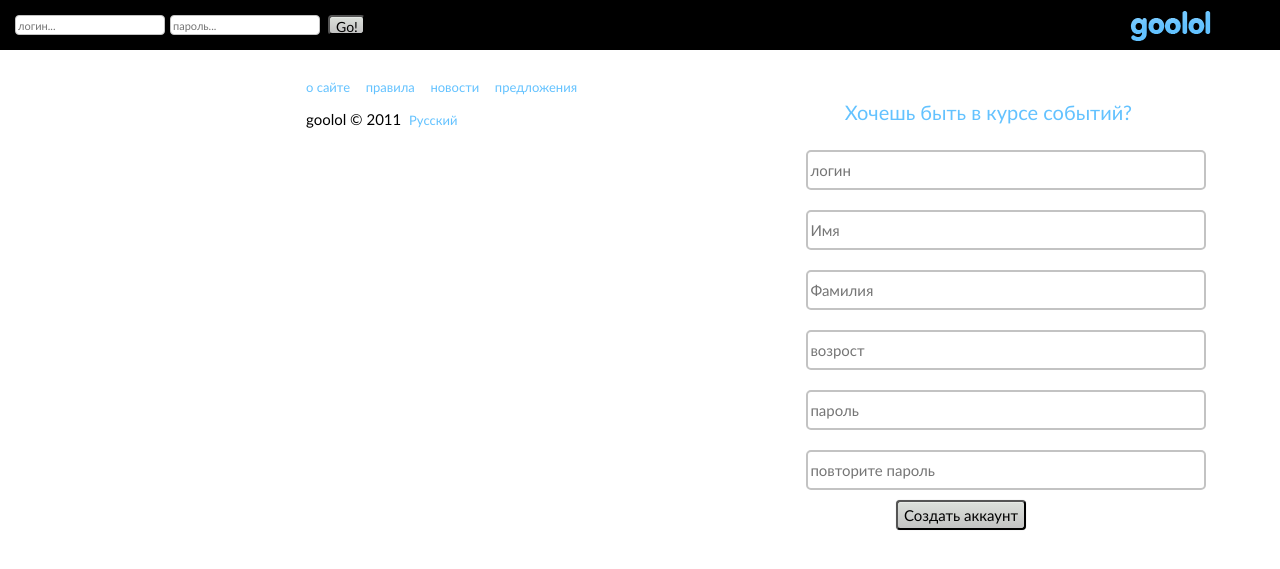
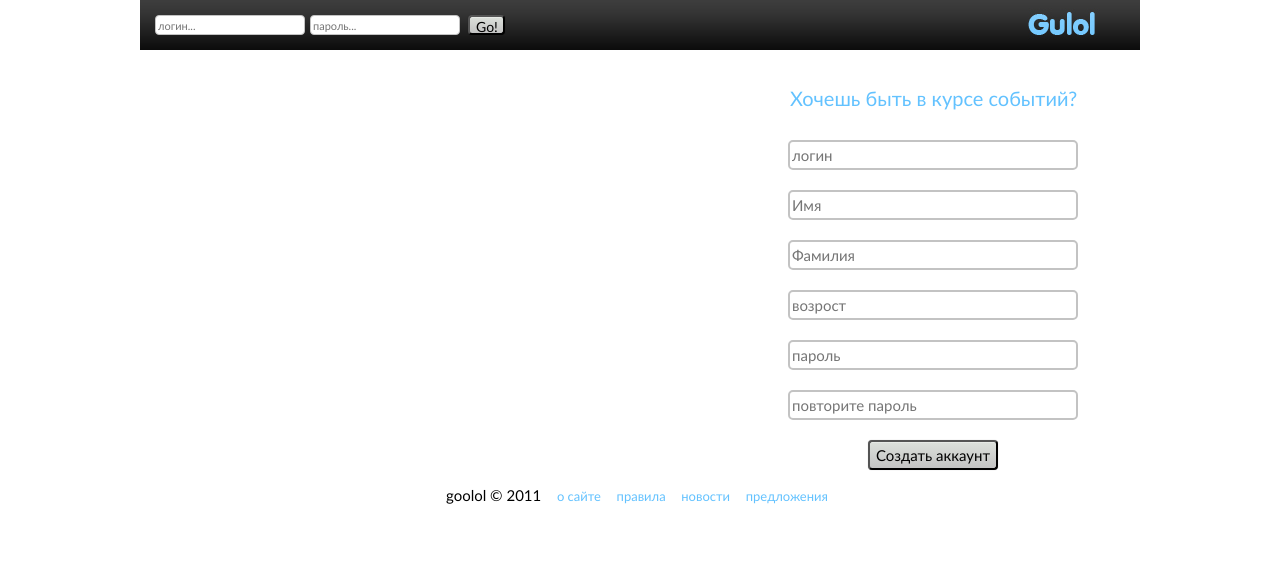
Before and after one commit to goolol/goolol, a PHP site: page / in a window 1280 px wide. Shown: the top 569 px of the page. Run offline with PHP 8.4, Linux system fonts and the light colour scheme.

Commit message:
смена дизайна главной и конченная, недоделанная шапка

```diff
--- a/css/account.css
+++ b/css/account.css
@@ -50,14 +50,12 @@
     -webkit-border-radius: 4px 4px;
 }
 
-#tabl{
-	width: 1000px;
-}
 
 #sobitie{
 	float: left;
 	width: 700px;
 	height: auto;
+        overflow: hidden;
 	/*border: solid 1px;*/
 }
 
--- a/css/focusform.css
+++ b/css/focusform.css
@@ -1,4 +1,7 @@
 #loginpass:focus {
+	border-color:#63c2ff;
+}
+#loginpass2:focus {
 	border-color:#63c2ff;
 }
 #loginreg:focus {
--- a/css/formreg.css
+++ b/css/formreg.css
@@ -1,9 +1,8 @@
 #loginreg{
-	position: absolute;
-	width: 400px;
-        height: 40px;
-        margin-left: 63%;
-        margin-top: 100px;
+	width: 290px;
+        height: 30px;
+        margin-left: 648px;
+        margin-top: 30px;
 	border-color:#c3c3c3;
         border-style: solid;
 	outline: none;
@@ -12,11 +11,10 @@
 	-webkit-border-radius: 5px 5px;
 }
 #namereg{
-	position: absolute;
-	width: 400px;
-        height: 40px;
-        margin-left: 63%;
-        margin-top: 160px;
+	width: 290px;
+        height: 30px;
+        margin-left: 648px;
+        margin-top: 20px;
 	border-color:#c3c3c3;
         border-style: solid;
 	outline: none;
@@ -25,11 +23,10 @@
 	-webkit-border-radius: 5px 5px;
 }
 #surnamereg{
-	position: absolute;
-	width: 400px;
-        height: 40px;
-        margin-left: 63%;
-        margin-top: 220px;
+	width: 290px;
+        height: 30px;
+        margin-left: 648px;
+        margin-top: 20px;
 	border-color:#c3c3c3;
         border-style: solid;
 	outline: none;
@@ -38,11 +35,10 @@
 	-webkit-border-radius: 5px 5px;
 }
 #agereg{
-	position: absolute;
-	width: 400px;
-        height: 40px;
-        margin-left: 63%;
-        margin-top: 280px;
+	width: 290px;
+        height: 30px;
+        margin-left: 648px;
+        margin-top: 20px;
 	border-color:#c3c3c3;
         border-style: solid;
 	outline: none;
@@ -51,12 +47,10 @@
 	-webkit-border-radius: 5px 5px;
 }
 #passreg{
-	position: fixed;
-	position: absolute;
-	width: 400px;
-        height: 40px;
-        margin-left: 63%;
-        margin-top: 340px;
+	width: 290px;
+        height: 30px;
+        margin-left: 648px;
+        margin-top: 20px;
 	border-color:#c3c3c3;
         border-style: solid;
 	outline: none;
@@ -65,11 +59,10 @@
 	-webkit-border-radius: 5px 5px;
 }
 #repassreg{
-	position: absolute;
-	width: 400px;
-        height: 40px;
-        margin-left: 63%;
-        margin-top: 400px;
+	width: 290px;
+        height: 30px;
+        margin-left: 648px;
+        margin-top: 20px;
 	border-color:#c3c3c3;
         border-style: solid;
 	outline: none;
@@ -78,11 +71,10 @@
 	-webkit-border-radius: 5px 5px;
 }
 #addaccreg{
-	position: absolute;
 	width: 130px;
         height: 30px;
-        margin-left: 70%;
-        margin-top: 450px;
+        margin-left: 728px;
+        margin-top: 20px;
 	font: 15px 'trebuchet MS', arial, helvetica;
 	-moz-border-radius: 4px 4px;
 	-webkit-border-radius: 4px 4px;
--- a/css/ipanel.css
+++ b/css/ipanel.css
@@ -4,12 +4,14 @@ body {
 
 }
 
+#tabl{
+	width: 1000px;
+}
+
 #ipanel{
     height:50px;
-    background-color:#000000;
-    background-image:url('../pic/g3.png');
-    background-repeat: no-repeat;
-    background-position: 95%;
+    background:url('../pic/gulol.jpg');
+
 
 }
 
--- a/css/podval.css
+++ b/css/podval.css
@@ -1,5 +1,5 @@
 #podval{
-	position: absolute;
+	height: 40px;
 	width: 378px;
 	margin-left: 306px;
 	/*border: solid 1px; */
--- a/css/vopros.css
+++ b/css/vopros.css
@@ -1,7 +1,5 @@
 #vopros{
 	color: #63c2ff;
-	position: absolute;
-	margin-left: 66%;
-	margin-top: 50px;
+	margin-left: 650px;
 	font: 20px 'trebuchet MS', arial, helvetica;
 }
--- a/index.html
+++ b/index.html
@@ -5,14 +5,19 @@
 </head>
 
 <link href="css/ipanel.css" rel="stylesheet" type="text/css"/>
+<link href="css/podval.css" rel="stylesheet" type="text/css"/>
+<link href="css/focusform.css" rel="stylesheet" type="text/css"/>
+<link href="css/account.css" rel="stylesheet" type="text/css"/>
+<link href="css/formreg.css" rel="stylesheet" type="text/css"/>
 <link href="css/vopros.css" rel="stylesheet" type="text/css"/>
-<link href="css/formreg.css" rel="stylesheet" type="text/css"/>
-<link href="css/focusform.css" rel="stylesheet" type="text/css"/>
-<link href="css/podval.css" rel="stylesheet" type="text/css"/>
-
 <title>gulol.ru</title>
 
 <body>
+
+
+<table id="tabl" align="center" cellspacing="0" border="0" cellpadding="0">
+<tr>
+<td>
 <div id="ipanel">
 
 <form>
@@ -21,8 +26,12 @@
 </form>
 <div id="pic"></div>
 </div>
+</td>
+</tr>
 
-<span id="vopros">Хочешь быть в курсе событий?</span>
+<tr>
+<td>
+<br><br><span id="vopros">Хочешь быть в курсе событий?</span>
 <form>
 <input id="loginreg" type="text" name="login" placeholder="логин">
 <input id="namereg" type="text" name="name" placeholder="Имя">
@@ -32,11 +41,38 @@
 <input id="repassreg" type="password" name="repass" placeholder="повторите пароль">
 <input id="addaccreg" type="submit" name="addaccount" value="Создать аккаунт">
 </form>
+</td>
+</tr>
 
-<div id="podval">
-<pre><a id="about" href="#">о сайте</a>  <a  id="rule" href="#">правила</a>  <a id="news" href="#">новости</a>  <a id="predlogi" href="#">предложения</a>
-<br><span id="copy">goolol &copy; 2011</span> <a id="lang" href="#">Русский</a></pre>
-</div>
+<tr>
+<td><div id="podval"><pre><span id="copy">goolol &copy; 2011</span>  <a id="about" href="#">о сайте</a>  <a  id="rule" href="#">правила</a>  <a id="news" href="#">новости</a>  <a id="predlogi" href="#">предложения</a></pre></div>
+</td>
+</tr>
+
+</table>
+
+
+
+
+
+
+
+
+
+
+
+
+
+
+
+
+
+
+
+
+
+
+
 
 </body>
 </html>
```
Also changed, not shown: account.html (+4 -16 lines), pic/gulol.jpg (added).
